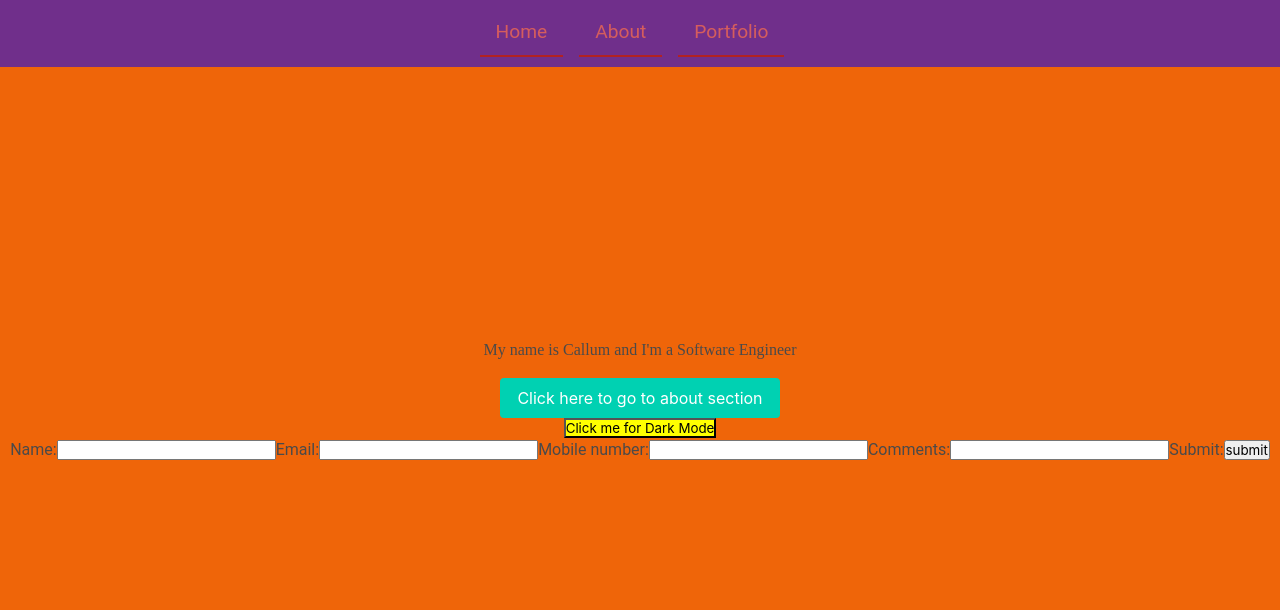
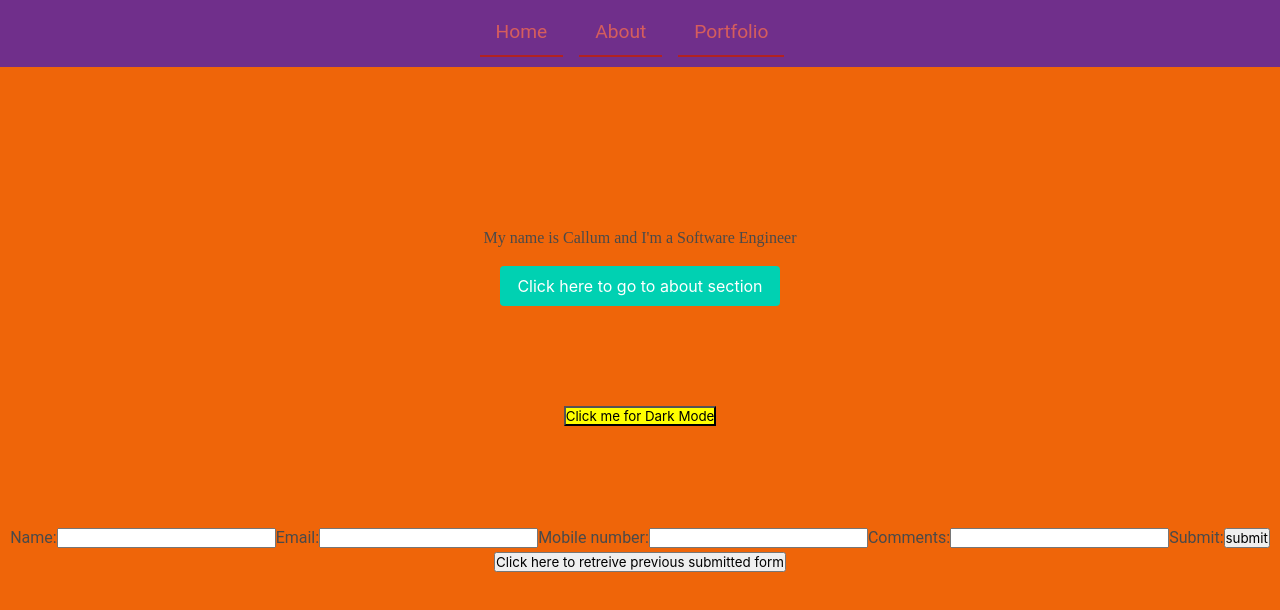
Before and after one commit to callumholt/phase-2-myapp, a React (Create React App) app: page / in a window 1280 px wide. Shown: the top 610 px of the page. Built offline with nearby package versions, Linux system fonts and the light colour scheme.

Commit message:
ready for assessment by Nik

```diff
--- /dev/null
+++ b/db.json
@@ -0,0 +1,40 @@
+{
+  "ContactMe": [
+    {
+      "id": 1,
+      "Full Name": "Full Name",
+      "email": "email",
+      "phone": "phone",
+      "comments": "comments"
+    },
+    {
+      "FullName": "",
+      "email": "callumpholt@gmail.com",
+      "phone": "0434026088",
+      "comments": "test",
+      "Full Name": "Callum Holt",
+      "id": 2
+    },
+    {
+      "FullName": "john smith",
+      "email": "callumpholt@gmail.com",
+      "phone": "0434026088",
+      "comments": "test",
+      "id": 3
+    },
+    {
+      "FullName": "Callum Holt paul",
+      "email": "callumpholt@gmail.com",
+      "phone": "0434026088",
+      "comments": "",
+      "id": 4
+    },
+    {
+      "FullName": "john smith apple",
+      "email": "callumpholt@gmail.com",
+      "phone": "0434026088",
+      "comments": "",
+      "id": 5
+    }
+  ]
+}
--- a/src/ContactMe.js
+++ b/src/ContactMe.js
@@ -1,28 +1,57 @@
-import React from "react";
+import React, { useState } from "react";
 
 function ContactMe() {
+    let [formData, setFormData] = useState({
+        FullName: "",
+        email: "",
+        phone: "",
+        comments: ""
+    });
+
+    let handleChange = event => {
+        setFormData({...formData, [event.target.name]: event.target.value})
+    }
+
+    let handleSubmit = async event => {
+        event.preventDefault();
+        const response = await fetch("http://localhost:3000/ContactMe", {
+            method: "POST",
+            headers: {"content-type":"application/json"},
+            body: JSON.stringify(formData)
+        });
+        if(!response.ok) {
+            console.error("an error occured");
+        }
+    };
+
+
+
     return (
-        <div>
-            <form>
+        <div id="contactForm">
+            <form onSubmit={handleSubmit}>
                 <label>
                     Name:
-                    <input name="myinput"/>
+                    <input name="FullName" onChange={handleChange}/>
                 </label>
+
                 <label>
                     Email:
-                    <input name="email" />
+                    <input name="email" onChange={handleChange}/>
                 </label>
+
                 <label>
                     Mobile number:
-                    <input name="phone" />
+                    <input name="phone" onChange={handleChange}/>
                 </label>
+
                 <label>
                     Comments:
-                    <input name="comments" />
+                    <input name="comments" onChange={handleChange}/>
                 </label>
+
                 <label>
                     Submit:
-                    <button type="submit" text="submit">submit</button>
+                    <button type="submit" >submit</button>
                 </label>
             </form>
         </div>
--- a/src/Home.js
+++ b/src/Home.js
@@ -1,6 +1,7 @@
 import Button from "./Button";
 import React, { useState } from "react";
 import ContactMe from "./ContactMe";
+import RetrieveFormSubmit from "./RetrieveFormSubmit";
 
 
 
@@ -20,8 +21,9 @@ function Home() {
             <div id="home">
                 <h2>My name is Callum and I'm a Software Engineer</h2>
                 <Button buttonDir="#about" sectionName="about"/>
-                <button id={state} onClick={handleClick}>{buttonText}</button>
+                <button className="darkModeButton" id={state} onClick={handleClick}>{buttonText}</button>
                 <ContactMe />
+                <RetrieveFormSubmit />
             </div>
         </div>
     )
--- /dev/null
+++ b/src/RetrieveFormSubmit.js
@@ -0,0 +1,29 @@
+import React, { useState, useEffect, useDebugValue } from "react";
+
+function RetrieveFormSubmit() {
+
+    let [items, setItems] = useState();
+    let itemString = JSON.stringify(items);
+
+    let handleChange = async event => {
+        const response = await fetch("http://localhost:3000/ContactMe")
+        .then(res => res.json())
+        .then((result) => {setItems(result)})
+
+
+    };
+
+    useEffect(() => {
+        console.log("this is the items2:", items);
+        console.log("item string:",itemString)
+      }, [items]);
+
+    return (
+        <div id="RetrieveFormSubmit">
+            <button onClick={handleChange}>Click here to retreive previous submitted form</button>
+            <p>{itemString}</p>
+        </div>
+    )
+}
+
+export default RetrieveFormSubmit
--- a/src/index.css
+++ b/src/index.css
@@ -125,3 +125,11 @@ h6 {
   color: black;
 
 }
+
+#contactForm {
+  padding-top: 100px;
+}
+
+.darkModeButton {
+  margin-top: 100px;
+}
```
